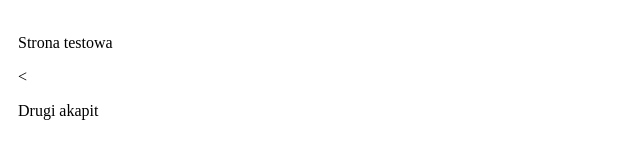
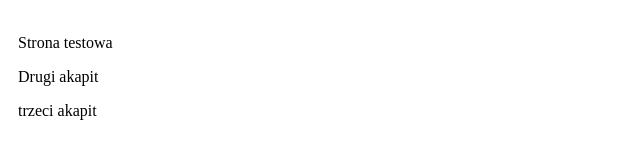
Before and after one commit to SylwesterSkorecki/test1, a plain HTML site: page index.html in a window 1280 px wide. Shown: the whole page, without its empty margins (0-640 px from the left). Drawn offline with Linux system fonts and the light colour scheme.

Commit message:
Dodanie trzeciego akapitu

```diff
--- a/index.html
+++ b/index.html
@@ -7,6 +7,7 @@
 </head>
 <body>
     <p>Strona testowa</p>
-    <<p>Drugi akapit</p>
+    <p>Drugi akapit</p>
+    <p>trzeci akapit</p>
 </body>
 </html>
```
